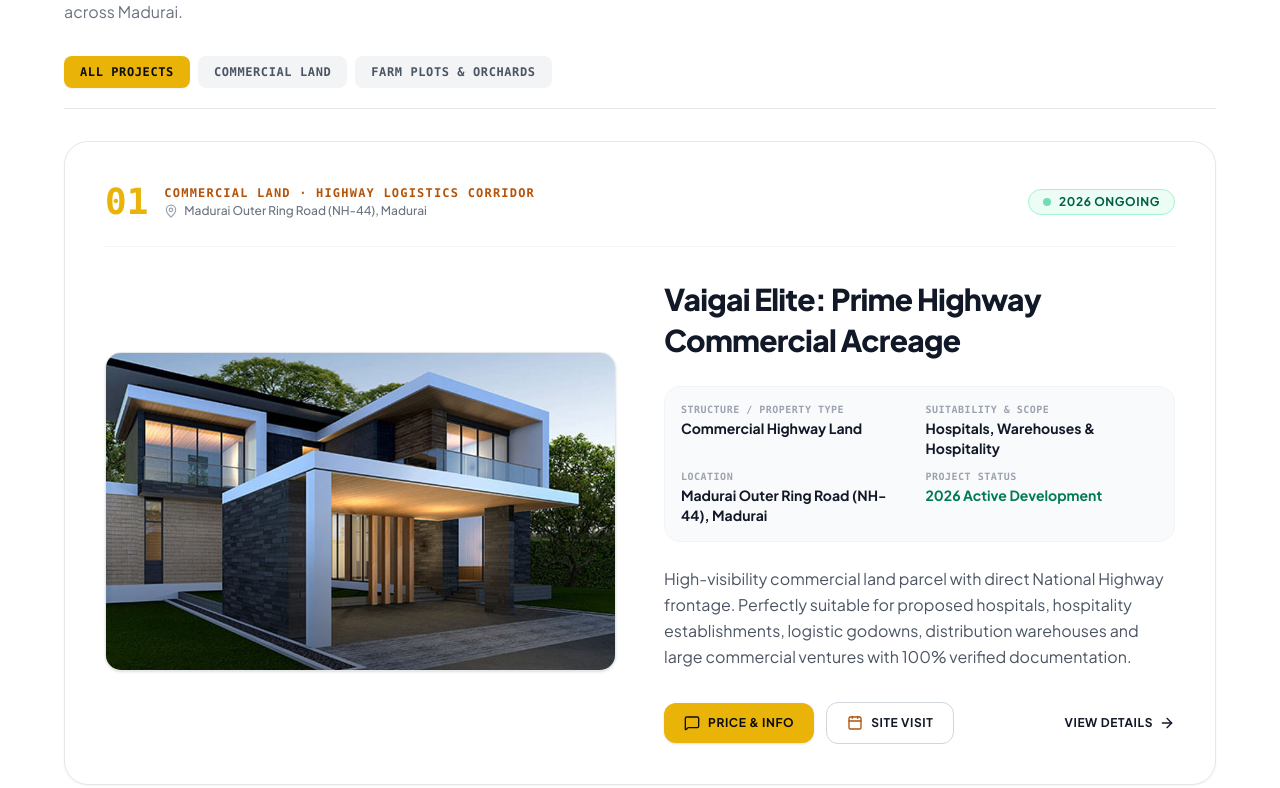
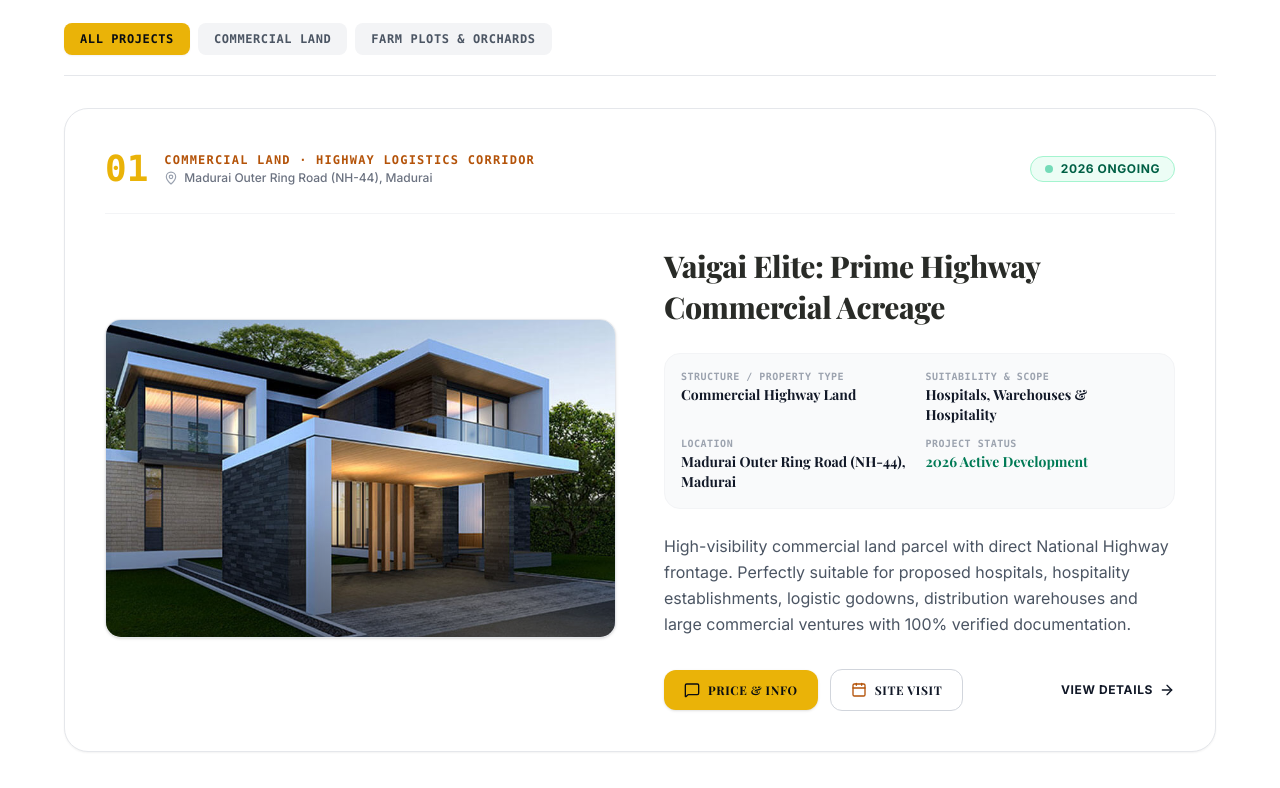
Before and after one commit to Suman-1108/surya_promoter, a Next.js app: page / in a window 1280 px wide. Shown: the part 1812-2600 px from the top of the page. Built offline with nearby package versions, Linux system fonts and the light colour scheme; a web font is replaced by a local one.

Commit message:
Convert featured project cards to alternating zig-zag layout (Card 01: Image-Left, Card 02: Image-Right, Card 03: Image-Left)

```diff
--- a/src/app/globals.css
+++ b/src/app/globals.css
@@ -1,16 +1,16 @@
 @import "tailwindcss";
 
 @theme {
-  --font-sans: var(--font-jakarta), var(--font-inter), system-ui, -apple-system, sans-serif;
-  --font-display: var(--font-jakarta), var(--font-inter), system-ui, -apple-system, sans-serif;
-  --font-heading: var(--font-jakarta), var(--font-inter), system-ui, -apple-system, sans-serif;
-  --font-serif: var(--font-jakarta), var(--font-inter), system-ui, -apple-system, sans-serif;
+  --font-sans: var(--font-inter), system-ui, -apple-system, sans-serif;
+  --font-display: var(--font-playfair), Georgia, serif;
+  --font-heading: var(--font-playfair), Georgia, serif;
+  --font-serif: var(--font-playfair), Georgia, serif;
 
   --color-white: #ffffff;
   --color-cream: #f8f5ef;
   --color-beige: #f0eadf;
-  --color-charcoal: #111827;
-  --color-muted: #6b7280;
+  --color-charcoal: #292b27;
+  --color-muted: #77766f;
   --color-gold: #c6a15b;
   --color-border-subtle: #eae5dc;
 }
@@ -19,8 +19,8 @@
   --bg-primary: #ffffff;
   --bg-secondary: #f8f5ef;
   --bg-beige: #f0eadf;
-  --text-primary: #111827;
-  --text-secondary: #6b7280;
+  --text-primary: #292b27;
+  --text-secondary: #77766f;
   --gold: #c6a15b;
   --border: #eae5dc;
 }
@@ -36,8 +36,12 @@ html {
 body {
   margin: 0;
   background-color: #ffffff;
-  color: #111827;
-  font-family: var(--font-jakarta), var(--font-inter), system-ui, -apple-system, sans-serif;
+  color: #292b27;
+  font-family:
+    var(--font-inter),
+    system-ui,
+    -apple-system,
+    sans-serif;
   overflow-x: hidden;
 }
 
@@ -47,8 +51,9 @@ h3,
 h4,
 h5,
 h6 {
-  font-family: var(--font-jakarta), var(--font-inter), system-ui, -apple-system, sans-serif;
-  letter-spacing: -0.025em;
+  font-family: var(--font-playfair), Georgia, serif;
+  color: #292b27;
+  letter-spacing: -0.015em;
 }
 
 /* Custom minimal scrollbar */
--- a/src/components/sections/ModernFeaturedProperties.tsx
+++ b/src/components/sections/ModernFeaturedProperties.tsx
@@ -161,14 +161,17 @@ export default function ModernFeaturedProperties() {
           </button>
         </div>
 
-        {/* Project Cards (Exact Layout from Screenshot 3) */}
+        {/* Project Cards in Zig-Zag Alternating Layout */}
         <div className="mt-8 space-y-10">
-          {filteredProjects.map((project) => (
+          {filteredProjects.map((project, index) => {
+            const isEven = index % 2 === 0;
+
+            return (
               <div
                 key={project.id}
                 className="rounded-3xl border border-gray-200 bg-white p-6 sm:p-8 lg:p-10 shadow-xs hover:shadow-lg transition-all"
               >
-              {/* Card Top Bar (Screenshot 3 header: 01 + category + status pill) */}
+                {/* Card Top Bar */}
                 <div className="flex flex-wrap items-center justify-between gap-4 border-b border-gray-100 pb-6 mb-8">
                   <div className="flex items-center gap-4">
                     <span className="font-mono text-3xl sm:text-4xl font-extrabold text-[#EAB308]">
@@ -191,11 +194,15 @@ export default function ModernFeaturedProperties() {
                   </div>
                 </div>
 
-              {/* Card Body: Split 2 columns (Left: Photo, Right: Meta & Details) */}
+                {/* Card Body: Zig-Zag Alternating 2 Columns */}
                 <div className="grid grid-cols-1 lg:grid-cols-12 gap-8 lg:gap-12 items-center">
 
-                {/* Left Column: Large Project Photo */}
-                <div className="lg:col-span-6">
+                  {/* Image Column */}
+                  <div
+                    className={`order-1 lg:col-span-6 ${
+                      isEven ? "lg:order-1" : "lg:order-2"
+                    }`}
+                  >
                     <div className="relative aspect-[16/10] w-full overflow-hidden rounded-2xl border border-gray-200 bg-gray-50 shadow-sm group">
                       <Image
                         src={project.image}
@@ -208,13 +215,17 @@ export default function ModernFeaturedProperties() {
                     </div>
                   </div>
 
-                {/* Right Column: Title + 2x2 Meta Grid + Description + Actions */}
-                <div className="lg:col-span-6 space-y-6">
+                  {/* Details Column */}
+                  <div
+                    className={`order-2 lg:col-span-6 space-y-6 ${
+                      isEven ? "lg:order-2" : "lg:order-1"
+                    }`}
+                  >
                     <h3 className="font-display text-2xl sm:text-3xl font-extrabold text-[#111827] leading-snug">
                       {language === "ta" ? project.titleTa : project.title}
                     </h3>
 
-                  {/* 2x2 Meta Grid (Matching Screenshot 3) */}
+                    {/* 2x2 Meta Grid (Matching Reference) */}
                     <div className="grid grid-cols-2 gap-3 rounded-2xl border border-gray-100 bg-[#F9FAFB] p-4 text-xs">
                       <div>
                         <span className="block font-mono text-[10px] uppercase tracking-wider text-[#9CA3AF] font-bold">
@@ -299,7 +310,8 @@ export default function ModernFeaturedProperties() {
 
                 </div>
               </div>
-          ))}
+            );
+          })}
         </div>
 
       </div>
```
Also changed, not shown: src/components/sections/ModernExperienceSection.tsx (line endings or trailing spaces). Lines whose indentation alone changed are shown as unchanged.
